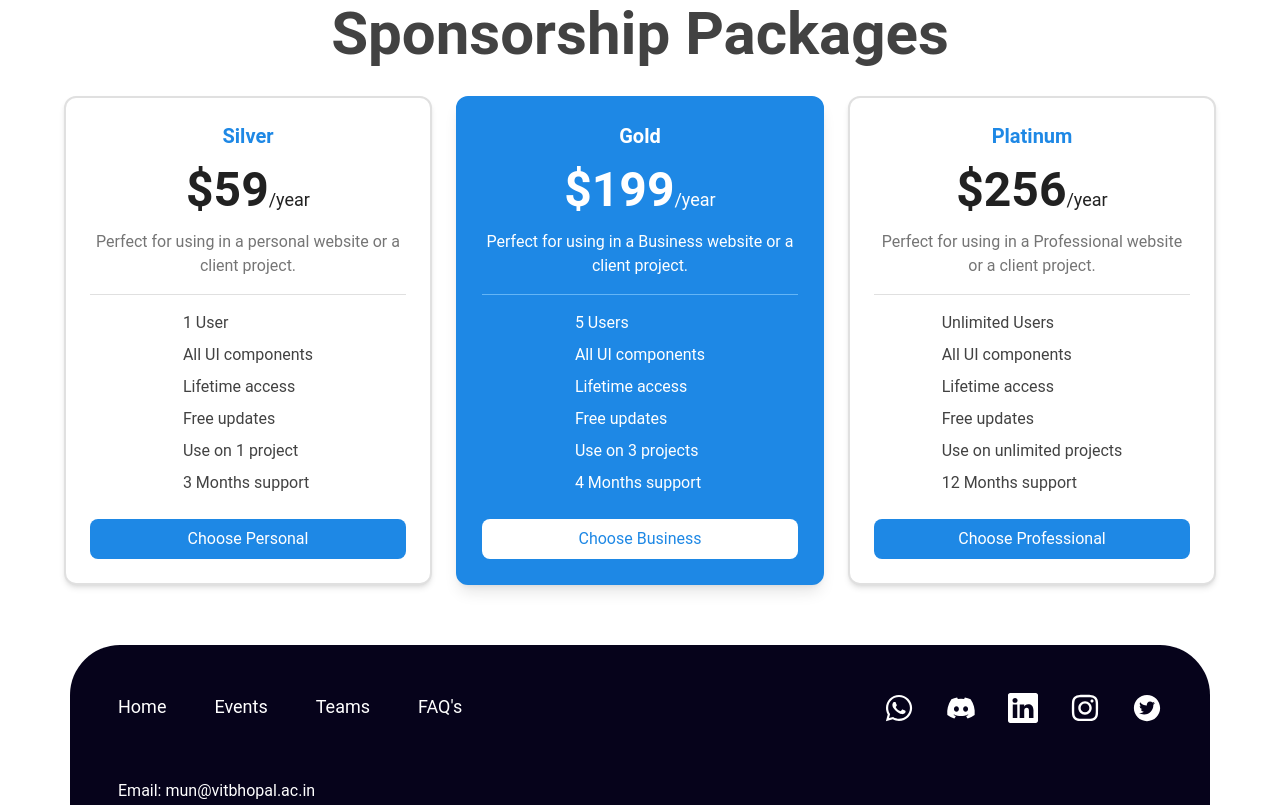
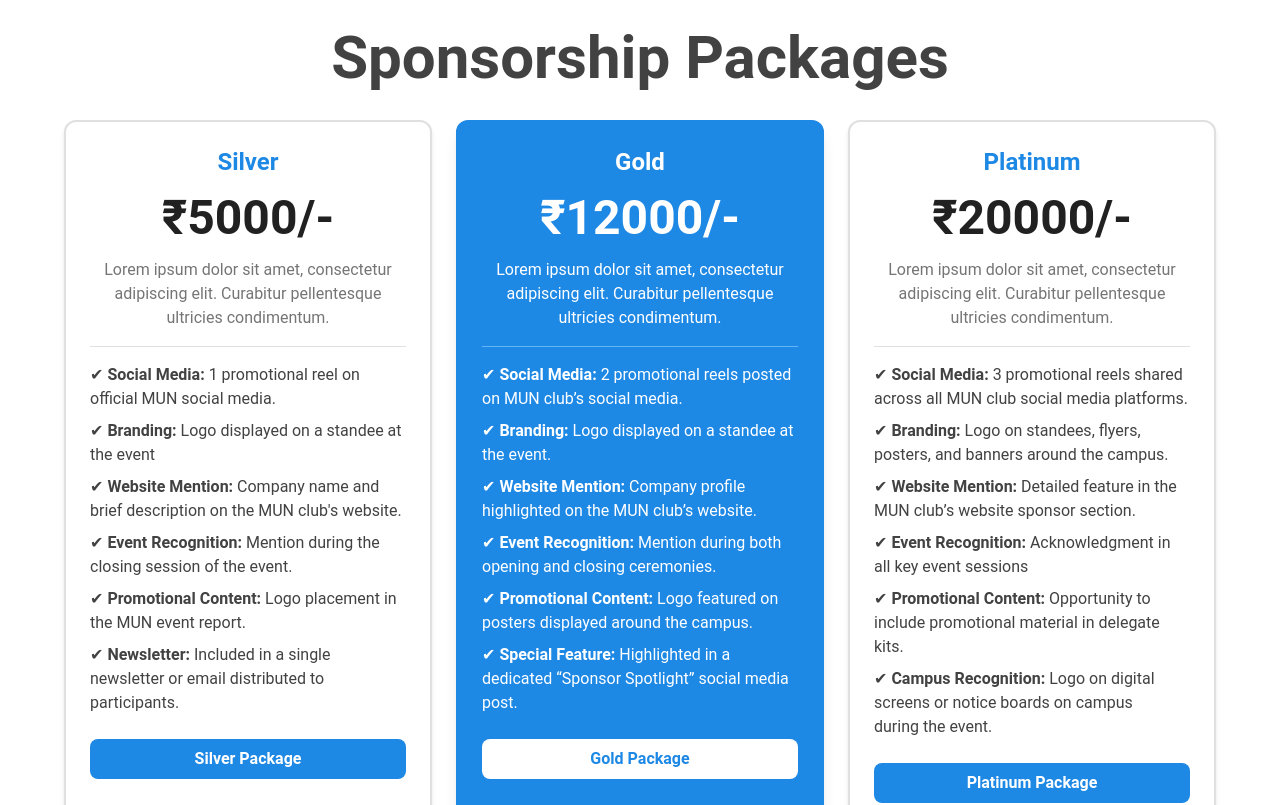
Before and after one commit to vitb-mun/VITBMUN, a React (Vite) app in the folder frontend/: page / in a window 1280 px wide. Shown: the part 4940-5745 px from the top of the page. Built offline with nearby package versions, Linux system fonts and the light colour scheme.

Commit message:
Update Sponsors.jsx

```diff
--- a/frontend/src/Components/Sponsors.jsx
+++ b/frontend/src/Components/Sponsors.jsx
@@ -1,16 +1,11 @@
 import React from "react";
+import vitbmun_logo from "../assets/vitbmun_logo.svg";
 
 const Sponsors = () => {
-  const sponsorLogos = [
-    "/images/deloitte.png", // Replace these paths with your logo image paths
-    "/images/maersk.png",
-    "/images/hp.png",
-    "/images/accenture.png",
-    "/images/mcdonalds.png",
-  ];
+  const sponsorLogos = [vitbmun_logo, vitbmun_logo, vitbmun_logo];
   return (
     <div>
-      <div className="py-10 px-6 -mb-16 ">
+      <div className="py-10 px-6 -mb-10 ">
         {/* Sponsors Section */}
         <div className="">
           <div className="overflow-hidden relative">
@@ -45,72 +40,127 @@ const Sponsors = () => {
 
           {/* Packages Section */}
           <div className="grid grid-cols-1 sm:grid-cols-3 gap-6 w-full max-w-6xl">
-            {/* Personal Plan */}
+            {/* Silver Plan */}
             <div className="bg-white border-2 border-gray-300 rounded-xl shadow-md p-6 flex flex-col items-center">
-              <h2 className="text-xl font-bold text-blue-600">Silver</h2>
-              <p className="text-5xl font-bold text-gray-900 mt-4">
-                $59<span className="text-lg font-normal">/year</span>
-              </p>
+              <h2 className="text-2xl font-bold text-blue-600">Silver</h2>
+              <p className="text-5xl font-bold text-gray-900 mt-4">₹5000/-</p>
               <p className="text-gray-600 text-center mt-4">
-                Perfect for using in a personal website or a client project.
+                Lorem ipsum dolor sit amet, consectetur adipiscing elit.
+                Curabitur pellentesque ultricies condimentum.{" "}
               </p>
               <hr className="w-full my-4 border-gray-300" />
               <ul className="text-gray-800 space-y-2">
-                <li>1 User</li>
-                <li>All UI components</li>
-                <li>Lifetime access</li>
-                <li>Free updates</li>
-                <li>Use on 1 project</li>
-                <li>3 Months support</li>
+                <li>
+                  ✔ <span className="font-semibold">Social Media:</span> 1
+                  promotional reel on official MUN social media.
+                </li>
+                <li>
+                  ✔ <span className="font-semibold">Branding:</span> Logo
+                  displayed on a standee at the event
+                </li>
+                <li>
+                  ✔ <span className="font-semibold">Website Mention:</span>{" "}
+                  Company name and brief description on the MUN club's website.
+                </li>
+                <li>
+                  ✔ <span className="font-semibold">Event Recognition:</span>{" "}
+                  Mention during the closing session of the event.
+                </li>
+                <li>
+                  ✔ <span className="font-semibold">Promotional Content:</span>{" "}
+                  Logo placement in the MUN event report.
+                </li>
+                <li>
+                  ✔ <span className="font-semibold">Newsletter:</span> Included
+                  in a single newsletter or email distributed to participants.
+                </li>
               </ul>
-              <button className="mt-6 w-full bg-blue-600 text-white py-2 px-4 rounded-lg hover:bg-blue-700">
-                Choose Personal
+              <button className="mt-6 font-semibold w-full bg-blue-600 text-white py-2 px-4 rounded-lg hover:bg-blue-700">
+                Silver Package
               </button>
             </div>
 
-            {/* Business Plan */}
+            {/* Gold Plan */}
             <div className="bg-blue-600 text-white border-2 border-blue-600 rounded-xl shadow-lg p-6 flex flex-col items-center">
-              <h2 className="text-xl font-bold">Gold</h2>
-              <p className="text-5xl font-bold mt-4">
-                $199<span className="text-lg font-normal">/year</span>
-              </p>
+              <h2 className="text-2xl font-bold">Gold</h2>
+              <p className="text-5xl font-bold mt-4">₹12000/-</p>
               <p className="text-center mt-4">
-                Perfect for using in a Business website or a client project.
+                Lorem ipsum dolor sit amet, consectetur adipiscing elit.
+                Curabitur pellentesque ultricies condimentum.{" "}
               </p>
               <hr className="w-full my-4 border-blue-300" />
               <ul className="space-y-2">
-                <li>5 Users</li>
-                <li>All UI components</li>
-                <li>Lifetime access</li>
-                <li>Free updates</li>
-                <li>Use on 3 projects</li>
-                <li>4 Months support</li>
+                <li>
+                  ✔ <span className="font-semibold">Social Media:</span> 2
+                  promotional reels posted on MUN club’s social media.
+                </li>
+                <li>
+                  ✔ <span className="font-semibold">Branding:</span> Logo
+                  displayed on a standee at the event.
+                </li>
+                <li>
+                  ✔ <span className="font-semibold">Website Mention:</span>{" "}
+                  Company profile highlighted on the MUN club’s website.
+                </li>
+                <li>
+                  ✔ <span className="font-semibold">Event Recognition:</span>{" "}
+                  Mention during both opening and closing ceremonies.
+                </li>
+                <li>
+                  ✔ <span className="font-semibold">Promotional Content:</span>{" "}
+                  Logo featured on posters displayed around the campus.
+                </li>
+
+                <li>
+                  ✔ <span className="font-semibold">Special Feature:</span>{" "}
+                  Highlighted in a dedicated “Sponsor Spotlight” social media
+                  post.
+                </li>
               </ul>
-              <button className="mt-6 w-full bg-white text-blue-600 py-2 px-4 rounded-lg hover:bg-gray-100">
-                Choose Business
+              <button className="mt-6 w-full font-semibold bg-white text-blue-600 py-2 px-4 rounded-lg hover:bg-gray-100">
+                Gold Package
               </button>
             </div>
 
-            {/* Professional Plan */}
+            {/* Platinum Plan */}
             <div className="bg-white border-2 border-gray-300 rounded-xl shadow-md p-6 flex flex-col items-center">
-              <h2 className="text-xl font-bold text-blue-600">Platinum</h2>
-              <p className="text-5xl font-bold text-gray-900 mt-4">
-                $256<span className="text-lg font-normal">/year</span>
-              </p>
+              <h2 className="text-2xl font-bold text-blue-600">Platinum</h2>
+              <p className="text-5xl font-bold text-gray-900 mt-4">₹20000/-</p>
               <p className="text-gray-600 text-center mt-4">
-                Perfect for using in a Professional website or a client project.
+                Lorem ipsum dolor sit amet, consectetur adipiscing elit.
+                Curabitur pellentesque ultricies condimentum.{" "}
               </p>
               <hr className="w-full my-4 border-gray-300" />
               <ul className="text-gray-800 space-y-2">
-                <li>Unlimited Users</li>
-                <li>All UI components</li>
-                <li>Lifetime access</li>
-                <li>Free updates</li>
-                <li>Use on unlimited projects</li>
-                <li>12 Months support</li>
+                <li>
+                  ✔ <span className="font-semibold">Social Media:</span> 3
+                  promotional reels shared across all MUN club social media
+                  platforms.
+                </li>
+                <li>
+                  ✔ <span className="font-semibold">Branding:</span> Logo on
+                  standees, flyers, posters, and banners around the campus.
+                </li>
+                <li>
+                  ✔ <span className="font-semibold">Website Mention:</span>{" "}
+                  Detailed feature in the MUN club’s website sponsor section.
+                </li>
+                <li>
+                  ✔ <span className="font-semibold">Event Recognition:</span>{" "}
+                  Acknowledgment in all key event sessions
+                </li>
+                <li>
+                  ✔ <span className="font-semibold">Promotional Content:</span>{" "}
+                  Opportunity to include promotional material in delegate kits.
+                </li>
+                <li>
+                  ✔ <span className="font-semibold">Campus Recognition:</span>{" "}
+                  Logo on digital screens or notice boards on campus
+                  during the event.
+                </li>
               </ul>
-              <button className="mt-6 w-full bg-blue-600 text-white py-2 px-4 rounded-lg hover:bg-blue-700">
-                Choose Professional
+              <button className="mt-6 w-full font-semibold bg-blue-600 text-white py-2 px-4 rounded-lg hover:bg-blue-700">
+                Platinum Package
               </button>
             </div>
           </div>
```
